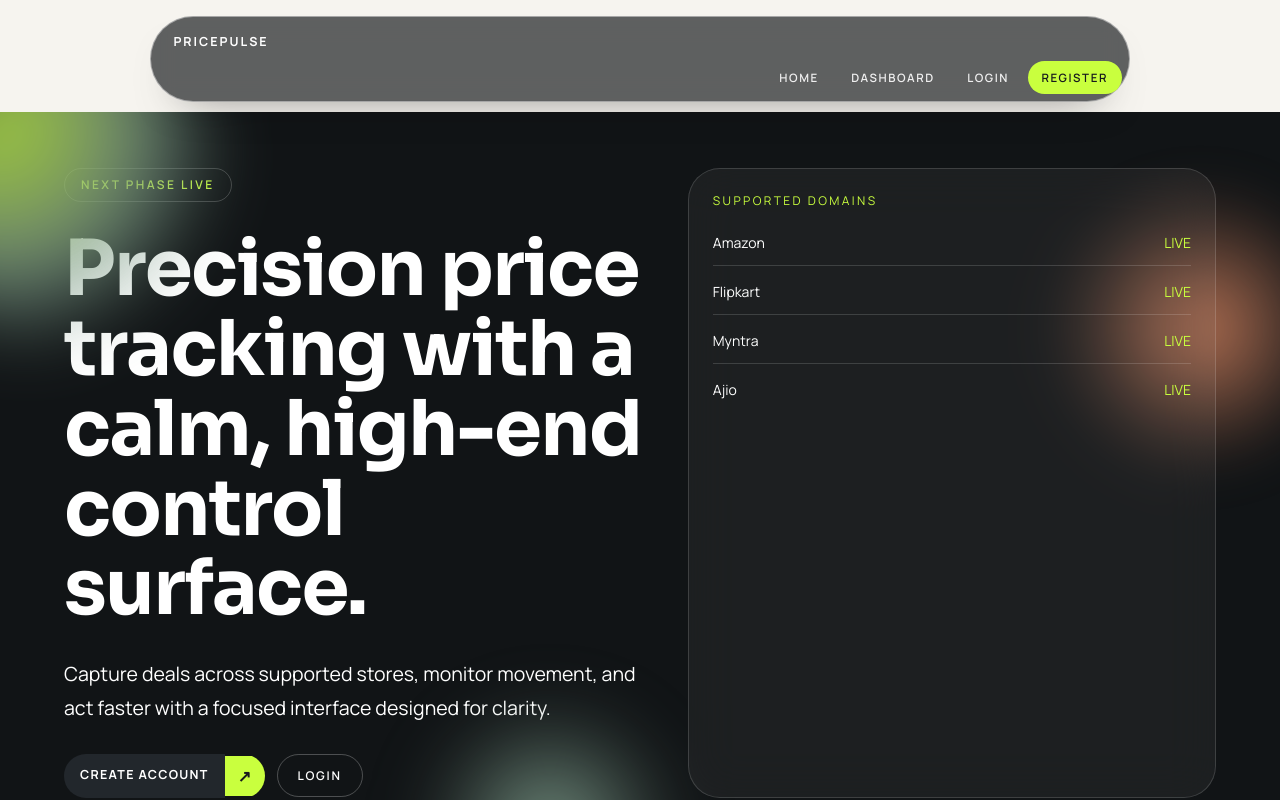
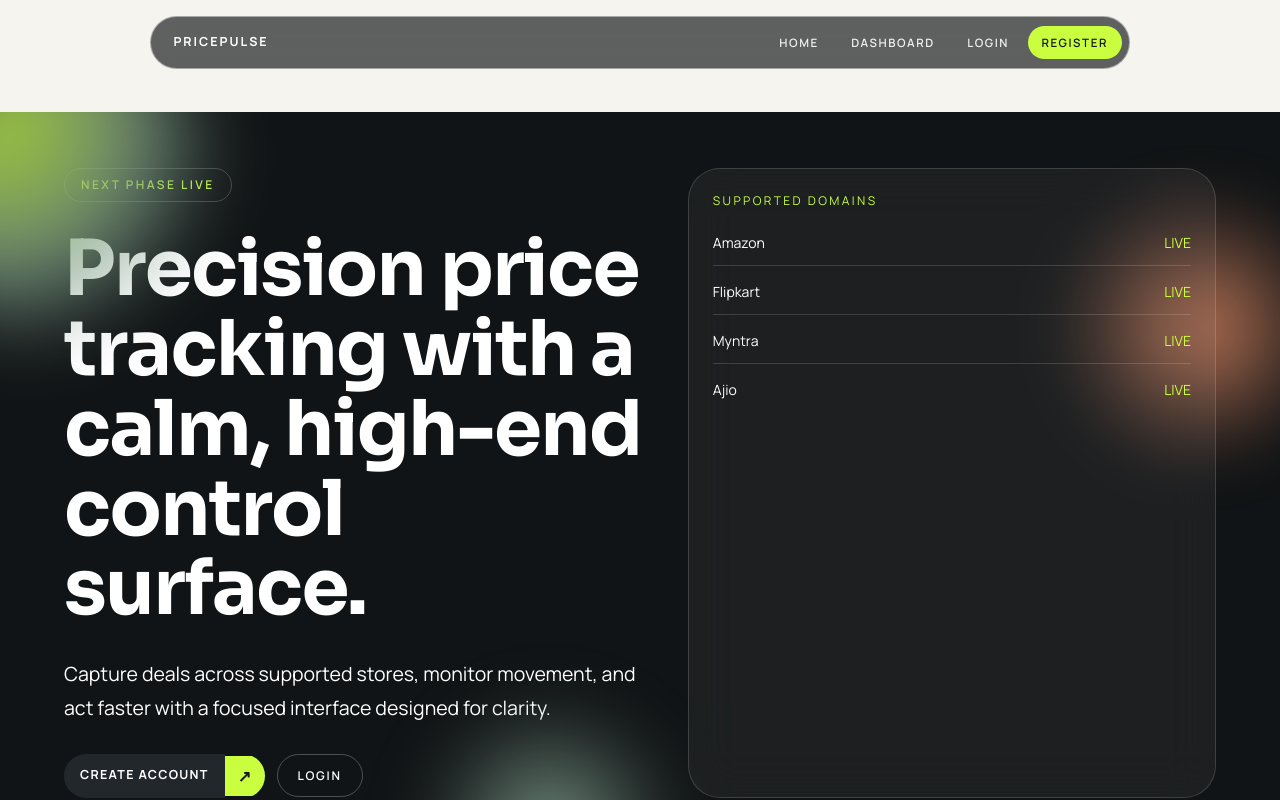
Before and after one commit to pranshubadhani/price-pulse, a Next.js app in the folder frontend/: page / in a window 1280 px wide. Shown: the top 800 px of the page. Built offline with nearby package versions, Linux system fonts and the light colour scheme.

Commit message:
chore: update ci workflow and fix navbar desktop layout

```diff
--- a/frontend/src/app/globals.css
+++ b/frontend/src/app/globals.css
@@ -46,9 +46,10 @@ h4 {
 
 .pp-nav-shell {
   display: flex;
-  flex-direction: column;
+  flex-direction: row;
   width: min(980px, calc(100vw - 1.5rem));
-  align-items: stretch;
+  align-items: center;
+  justify-content: space-between;
   border: 1px solid rgba(255, 255, 255, 0.45);
   border-radius: 9999px;
   background: rgba(23, 26, 29, 0.68);
@@ -61,6 +62,7 @@ h4 {
   display: flex;
   align-items: center;
   justify-content: space-between;
+  flex: 0 0 auto;
 }
 
 .pp-nav-logo {
@@ -98,6 +100,7 @@ h4 {
   align-items: center;
   justify-content: flex-end;
   gap: 0.3rem;
+  margin-left: auto;
 }
 
 .pp-nav-link {
@@ -193,6 +196,9 @@ h4 {
 /* <=768px: mobile nav with hamburger */
 @media (max-width: 768px) {
   .pp-nav-shell {
+    flex-direction: column;
+    align-items: stretch;
+    justify-content: flex-start;
     border-radius: 1.1rem;
     padding: 0.48rem;
   }
```
